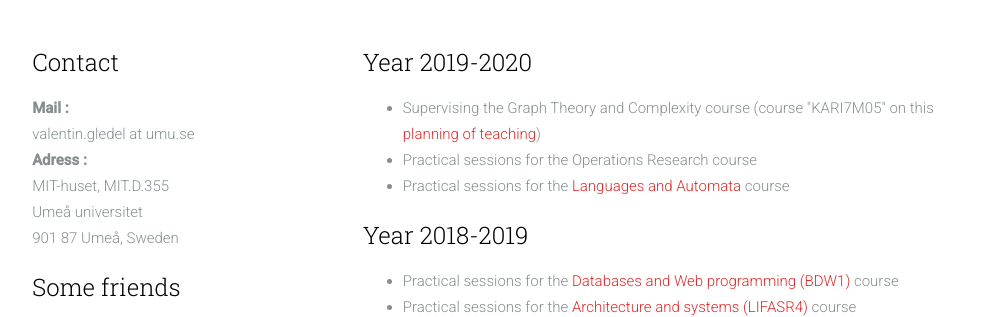
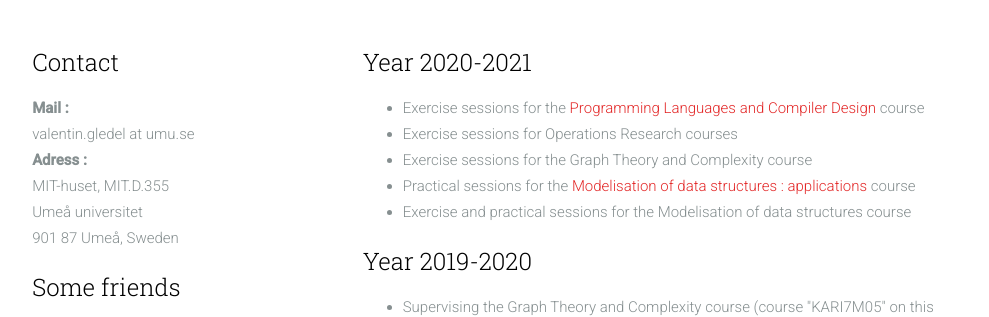
Before and after one commit to vgledel/vgledel.github.io, a plain HTML site: page teaching.html in a window 1280 px wide. Shown: the part 419-736 px from the top of the page, without its empty margins (137-1126 px from the left). Drawn offline with nearby package versions, Linux system fonts and the light colour scheme.

Commit message:
Update teaching.html

```diff
--- a/teaching.html
+++ b/teaching.html
@@ -147,11 +147,21 @@
 							</div>
 							<div class="col-md-8">
 								<p class="animate-box">
+									<h3> Year 2020-2021</h3>
+									<ul>
+										<li>Exercise sessions for the <a href="https://www.ylies.fr/?page_id=31">Programming Languages and Compiler Design</a> course</li>
+										<li>Exercise sessions for Operations Research courses</li>
+										<li>Exercise sessions for the Graph Theory and Complexity course</li>
+										<li>Practical sessions for the <a href="https://pagesperso.g-scop.grenoble-inp.fr/~stehlikm/inf303.html">Modelisation of data structures : applications</a> course</li>
+										<li>Exercise and practical sessions for the Modelisation of data structures course</li>
+									</ul>
+								</p>
+								<p class="animate-box">
 									<h3> Year 2019-2020</h3>
 									<ul>
 										<li>Supervising the Graph Theory and Complexity course (course "KARI7M05" on this <a href="https://polytech-applications.univ-grenoble-alpes.fr/maquette.php?fil=INFO4">planning of teaching</a>)</li>
-										<li>Practical sessions for the Operations Research course</li>
-										<li>Practical sessions for the <a href="https://perso.liris.cnrs.fr/aline.parreau/Teaching/RO/index.html">Languages and Automata</a> course</li>
+										<li>Exercise sessions for the Operations Research course</li>
+										<li>Exercise sessions for the <a href="https://www.ylies.fr/?page_id=142">Languages and Automata</a> course</li>
 									</ul>
 								</p>
 								<p class="animate-box">
```
